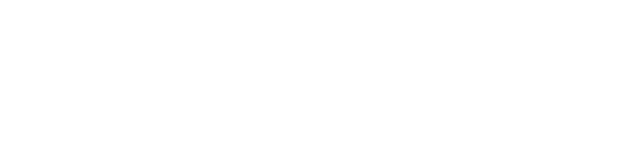
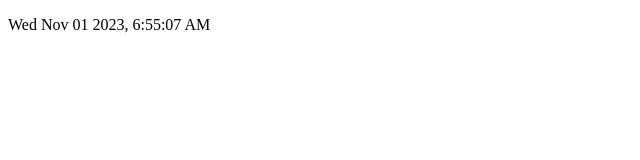
Before and after one commit to acciojob/clock-vaibhavkambl, a website: page main.html in a window 1280 px wide. Shown: the whole page, without its empty margins (0-640 px from the left). Drawn offline with Linux system fonts and the light colour scheme.

Commit message:
created a submission

```diff
--- a/main.html
+++ b/main.html
@@ -7,8 +7,10 @@
 </head>
 
 <body>
+	<p id="timer"></p>
 	<!-- the entire body must be written by student -->
     <script type="text/javascript" src="./script.js">
+
 </script>
 
 </body>
--- a/script.js
+++ b/script.js
@@ -1 +1,8 @@
 //your JS code here. If required.
+function updateClock() {
+      var now = new Date();
+      var date = now.toDateString();
+      var time = now.toLocaleTimeString();
+      document.getElementById('timer').innerHTML = date + ', ' + time;
+    }
+    setInterval(updateClock, 1000);
```
